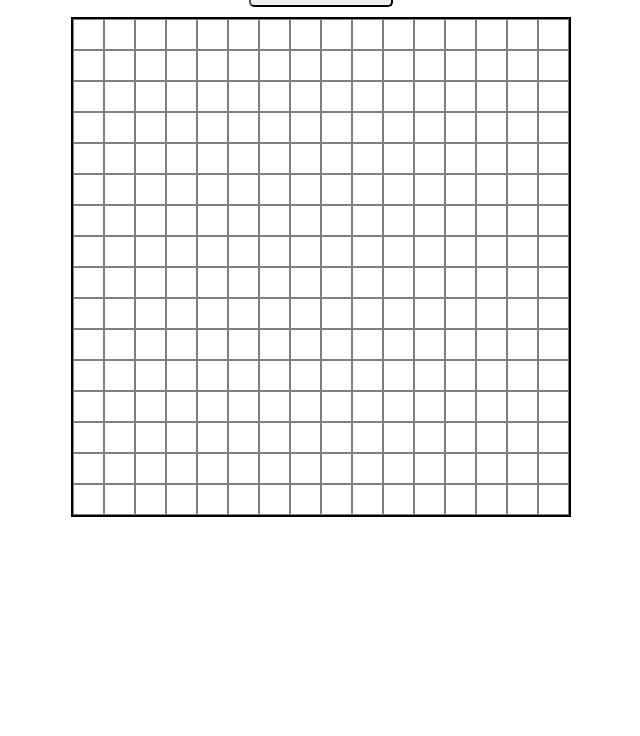
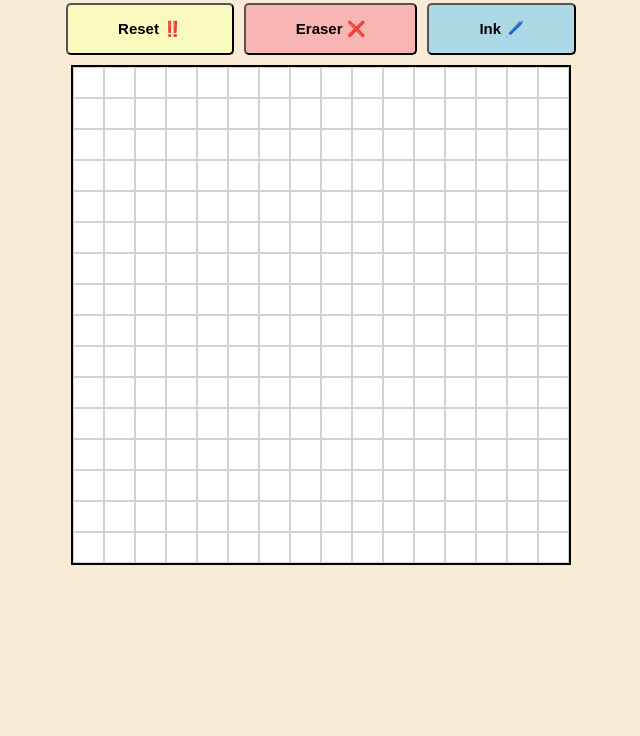
Before and after one commit to fedevince/odin-etch-a-sketch, a plain HTML site: page index.html in a window 1280 px wide. Shown: the part 64-800 px from the top of the page, without its empty margins (319-959 px from the left). Drawn offline with Linux system fonts and the light colour scheme.

Commit message:
Add eraser and ink buttons and related functions

```diff
--- a/index.html
+++ b/index.html
@@ -8,7 +8,12 @@
     <script src="script.js" defer></script>
 </head>
 <body>
-    <button>Reset</button>
+    <h1>Etch-a-Sketch</h1>
+    <div class="buttons">
+        <button id="reset">Reset ‼️</button>
+        <button id="eraser">Eraser ❌</button>
+        <button id="pen">Ink 🖊️</button>
+    </div>
     <div class="container">
 
     </div>
--- a/script.js
+++ b/script.js
@@ -1,5 +1,6 @@
 let size = 16;
 const container = document.querySelector(".container");
+let boxes = document.querySelectorAll(".box");
 
 // named handler function for the event handler
 function colorBox(e) {
@@ -7,31 +8,19 @@ function colorBox(e) {
 }
 
 function createGrid(size){
-    // delete existing grid
     for (let i = document.querySelectorAll(".box").length; i > 0; i--) {
         container.removeChild(container.childNodes[i]);
     }
-    // TODO fix size when larger than 17
-    // figure out why chldnodelist has an extra text item
     {for (let i = 0; i < size * size; i++) {
         let box = document.createElement("div");
         box.classList.add("box");
         box.style.width = `${100/size}%`;
         container.appendChild(box);
         box.addEventListener("mouseenter", colorBox)
+        boxes = document.querySelectorAll(".box");
     }}}
 
-createGrid(size);
-// create container
-// append 16 x 16 divs to it
 
-// Set up hover effect
-let boxes = document.querySelectorAll(".box");
-// for (box of boxes) {
-//     box.addEventListener("mouseenter", () => box.classList.add("colored"));
-// }
-// Button on the top of the screen asking for the number of squares in the grid
-// Remove existing grid; new one in the same space
 
 let btn = document.querySelector('button')
 
@@ -46,6 +35,24 @@ btn.addEventListener('click', () => {
     createGrid(size);
 })
 
+// figure out how to toggle off a listener
+let eraser = document.querySelector("#eraser");
+
+function erase(){
+    boxes.forEach(box => box.addEventListener("mouseenter", ()=>box.classList.remove('colored')));
+}
+
+eraser.addEventListener("click", erase);
+
+let pen = document.querySelector("#pen");
+
+function color(){
+    boxes.forEach(box => box.addEventListener("mouseenter", ()=> box.classList.add("colored")))
+}
+
+pen.addEventListener("click", color)
 // EXTRA: randomize squares RGB values
 // EXTRA: progressive darkening
 // rubber function with command click?
+
+createGrid(size);
--- a/style.css
+++ b/style.css
@@ -11,6 +11,7 @@ body {
     align-items: center;
     gap: 10px;
     padding: 20px 26% 50px 26%;
+    background-color: antiquewhite;
 }
 
 .container {
@@ -20,16 +21,23 @@ body {
     width: 500px;
     aspect-ratio: 1;
     border: solid black 2px;
+    background-color: white;
 }
 
 .box {
-    border: solid grey 1px;
+    border: solid lightgrey 1px;
     aspect-ratio: 1;
     flex-shrink: 1;
 }
 
 .colored {
     background-color: black;
+}
+
+.buttons {
+    display: flex;
+    justify-content: center;
+    gap: 10px;
 }
 
 button {
@@ -42,3 +50,15 @@ button {
 button:hover {
     scale: 1.1;
 }
+
+#pen {
+    background-color: lightblue;
+}
+
+#eraser {
+    background-color: rgb(249, 180, 180);
+}
+
+#reset {
+    background-color: rgb(250, 250, 190);
+}
```
